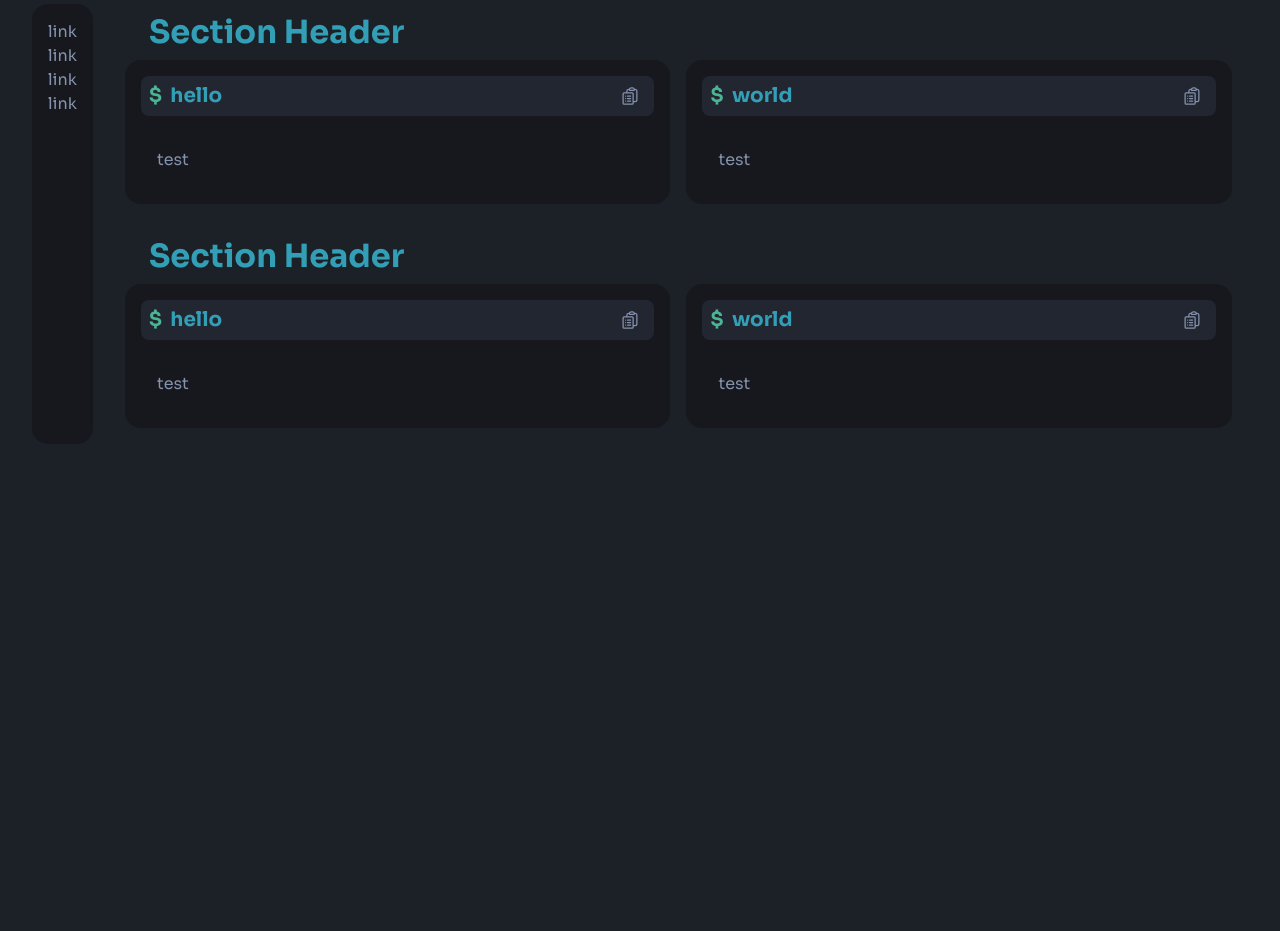
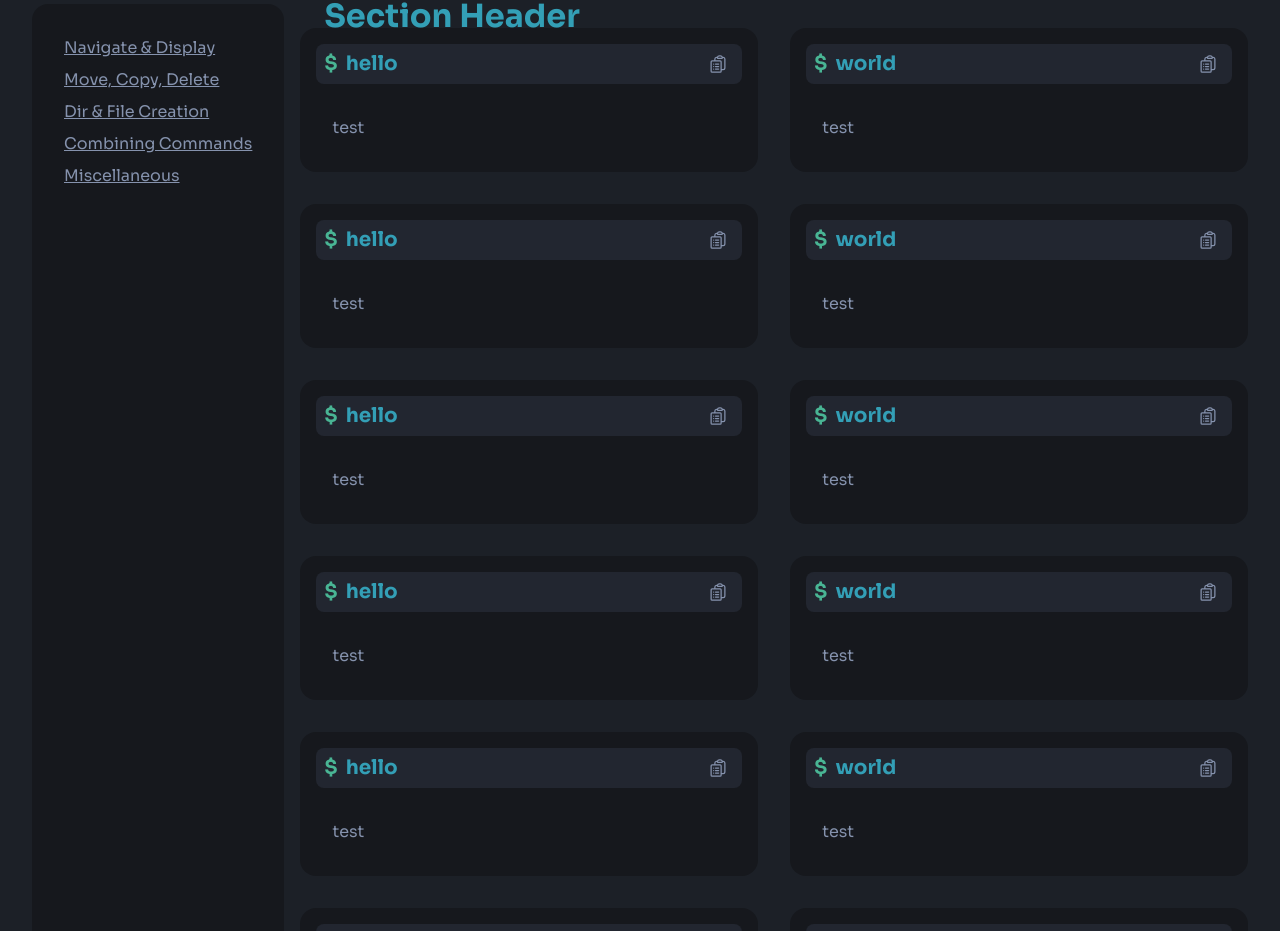
Before and after one commit to SoupCat-Py/zshcheatsheet, a React (Vite) app: page / in a window 1280 px wide. Shown: the part 132-1063 px from the top of the page. Before the commit the page ends 800 px from the top, so only its background shows below. Built offline with nearby package versions, Linux system fonts and the light colour scheme.

Commit message:
added a bunch of testing cards and functionality to sidebar

```diff
--- a/src/components/Aside.tsx
+++ b/src/components/Aside.tsx
@@ -1,10 +1,11 @@
 export default function Aside() {
     return (
-        <div className="d-flex flex-col bg-norm r1 p1 color-text">
-            <a>link</a>
-            <a>link</a>
-            <a>link</a>
-            <a>link</a>
+        <div className="d-flex flex-col bg-norm r1 p2 g05 color-text">
+            <a className="color-text size4" href="#section1">Navigate & Display</a>
+            <a className="color-text size4" href="#section2">Move, Copy, Delete</a>
+            <a className="color-text size4" href="#section3">Dir & File Creation</a>
+            <a className="color-text size4" href="#section4">Combining Commands</a>
+            <a className="color-text size4" href="#section5">Miscellaneous</a>
         </div>
     )
 }
--- a/src/components/CardContainer.tsx
+++ b/src/components/CardContainer.tsx
@@ -4,26 +4,46 @@ import styles from "../styles/CardContainer.module.css";
 
 export default function CardContainer() {
   return (
-    <section className="d-flex flex-col g1 p1">
-
-      <h2 className={`size2 color-primary margin0 padding0 ${styles.subheader} ${styles.first}`}>
+    <section className={`d-flex flex-col d1 r1 ${styles.container}`}>
+      <h2
+        className={`size2 color-primary margin0 padding0 ${styles.subheader} ${styles.first}`}
+        id="section1"
+      >
         Section Header
       </h2>
 
-      <div className={`d-grid g1 ${styles.section}`}>
-        <Card command="hello" description="test"/>
-        <Card command="world" description="test"/>
+      <div className={`d-grid g2 ${styles.section}`}>
+        <Card command="hello" description="test" />
+        <Card command="world" description="test" />
+        <Card command="hello" description="test" />
+        <Card command="world" description="test" />
+        <Card command="hello" description="test" />
+        <Card command="world" description="test" />
+        <Card command="hello" description="test" />
+        <Card command="world" description="test" />
+        <Card command="hello" description="test" />
+        <Card command="world" description="test" />
+        <Card command="hello" description="test" />
+        <Card command="world" description="test" />
+        <Card command="hello" description="test" />
+        <Card command="world" description="test" />
+        <Card command="hello" description="test" />
+        <Card command="world" description="test" />
+        <Card command="hello" description="test" />
+        <Card command="world" description="test" />
       </div>
 
-      <h2 className={`size2 color-primary margin0 padding0 ${styles.subheader}`}>
+      <h2
+        className={`size2 color-primary margin0 padding0 ${styles.subheader}`}
+        id="section2"
+      >
         Section Header
       </h2>
 
-      <div className={`d-grid g1 ${styles.section}`}>
-        <Card command="hello" description="test"/>
-        <Card command="world" description="test"/>
+      <div className={`d-grid g2 ${styles.section}`}>
+        <Card command="hello" description="test" />
+        <Card command="world" description="test" />
       </div>
-
     </section>
   );
 }
```
